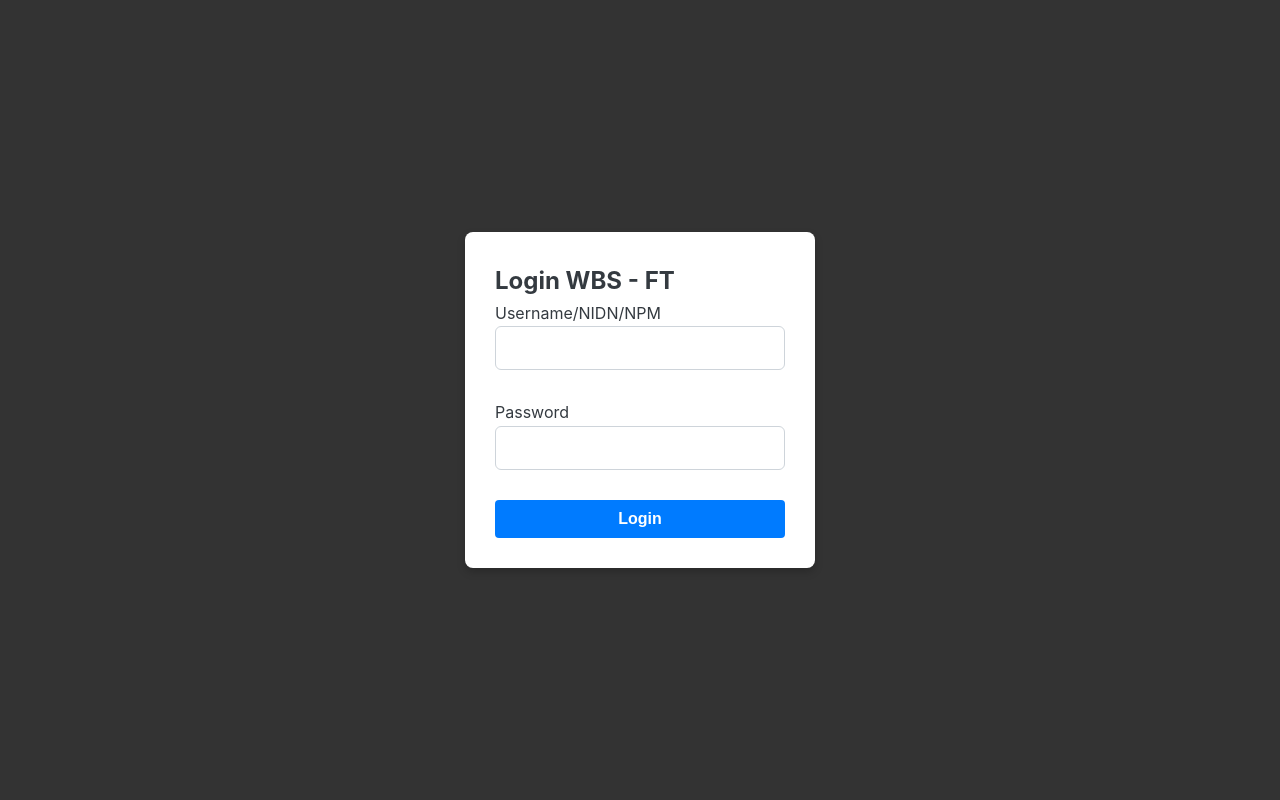
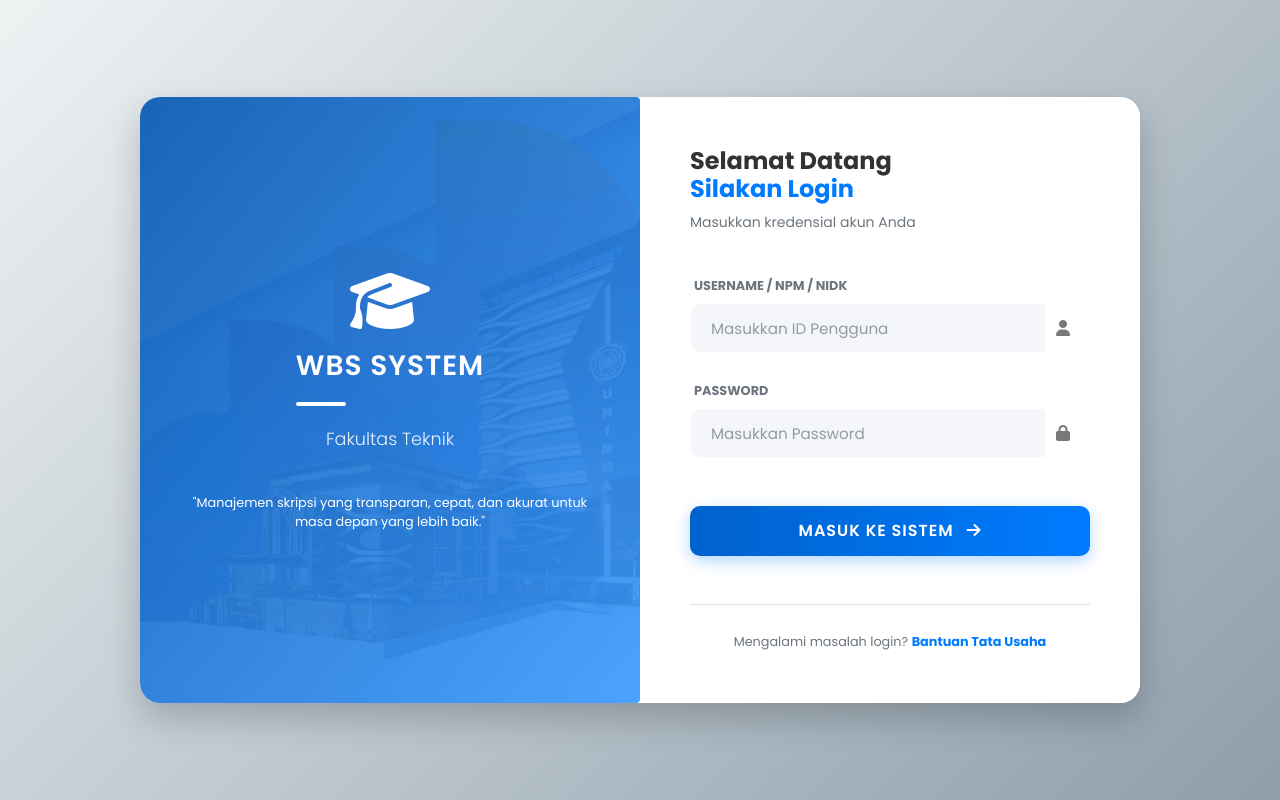
Before and after one commit to Mubarok982/dummy, a CodeIgniter app: page /bimbingan_skripsi1/index.php/auth/login in a window 1280 px wide. Run offline with CodeIgniter, Linux system fonts and the light colour scheme; some libraries are stand-ins or nearby versions.

Commit message:
halaman login dadi apik

```diff
--- a/application/views/v_login.php
+++ b/application/views/v_login.php
@@ -1,71 +1,217 @@
 <!DOCTYPE html>
-<html lang="en">
+<html lang="id">
 <head>
-    <meta charset="UTF-8">
-    <meta name="viewport" content="width=device-width, initial-scale=1.0">
-    <title>Login - WBS</title>
-    <link rel="stylesheet" href="<?php echo base_url('assets/css/style.css'); ?>">
+  <meta charset="utf-8">
+  <meta name="viewport" content="width=device-width, initial-scale=1">
+  <title>Login | WBS Fakultas Teknik</title>
+
+  <link href="https://fonts.googleapis.com/css2?family=Poppins:wght@300;400;600;700&display=swap" rel="stylesheet">
+  <link rel="stylesheet" href="https://cdnjs.cloudflare.com/ajax/libs/font-awesome/6.4.0/css/all.min.css">
+  <link rel="stylesheet" href="https://cdn.jsdelivr.net/npm/admin-lte@3.2/dist/css/adminlte.min.css">
+  <link rel="stylesheet" href="https://cdnjs.cloudflare.com/ajax/libs/animate.css/4.1.1/animate.min.css"/>
+
   <style>
-        /* Gaya khusus untuk halaman login (optional) */
     body {
+      font-family: 'Poppins', sans-serif;
+      /* Background Gradient Modern */
+      background: linear-gradient(135deg, #eef2f3 0%, #8e9eab 100%);
+      height: 100vh;
       display: flex;
+      align-items: center;
       justify-content: center;
+    }
+
+    .login-box {
+      width: 100%;
+      max-width: 1000px; /* Lebih lebar agar lega */
+    }
+
+    .card {
+      border: none;
+      border-radius: 20px;
+      box-shadow: 0 15px 35px rgba(0,0,0,0.2); /* Shadow lebih lembut tapi dalam */
+      overflow: hidden;
+    }
+
+    /* --- BAGIAN KIRI (GAMBAR) --- */
+    .login-image {
+        background: url('<?php echo base_url('assets/image/bg.jpg'); ?>') center center no-repeat;
+        background-size: cover;
+        min-height: 550px;
+        position: relative;
+    }
+
+    /* Overlay Gradient Biru Elegan */
+    .overlay {
+        position: absolute;
+        top: 0; left: 0; right: 0; bottom: 0;
+        background: linear-gradient(to bottom right, rgba(0, 83, 176, 0.9), rgba(0, 123, 255, 0.7));
+        display: flex;
+        flex-direction: column;
         align-items: center;
-            min-height: 100vh;
-            background-color: #333; /* Warna background gelap */
+        justify-content: center;
+        color: white;
+        text-align: center;
+        padding: 40px;
     }
-        .login-container {
-            width: 350px;
-            padding: 30px;
-            background-color: white;
-            border-radius: 8px;
-            box-shadow: 0 4px 8px rgba(0, 0, 0, 0.2);
+
+    .overlay h2 { font-weight: 700; font-size: 3rem; margin-bottom: 10px; }
+    .overlay h3 { font-weight: 600; letter-spacing: 1px; margin-bottom: 5px; }
+    .overlay p { font-weight: 300; opacity: 0.9; font-size: 1.1rem; }
+    .overlay .separator { width: 50px; height: 4px; background: #fff; margin: 20px 0; border-radius: 2px; }
+
+    /* --- BAGIAN KANAN (FORM) --- */
+    .login-card-body {
+        padding: 50px;
     }
-        .form-group {
-            margin-bottom: 15px;
+
+    .login-header {
+        margin-bottom: 40px;
+    }
+    .login-header h4 { color: #333; font-weight: 700; }
+    .login-header span { color: #007bff; }
+
+    /* Input Styles */
+    .input-group {
+        margin-bottom: 25px;
     }
     .form-control {
-            width: 100%;
-            padding: 10px;
-            border: 1px solid #ccc;
-            border-radius: 4px;
+        height: 50px;
+        background-color: #f4f6f9;
+        border: 1px solid transparent;
+        border-radius: 10px 0 0 10px !important;
+        padding-left: 20px;
+        font-size: 0.95rem;
+        transition: all 0.3s;
     }
-        .btn-login {
-            width: 100%;
-            padding: 10px;
-            background-color: #007bff;
-            color: white;
+    .form-control:focus {
+        background-color: #fff;
+        border-color: #007bff;
+        box-shadow: 0 0 0 3px rgba(0, 123, 255, 0.1);
+    }
+    .input-group-text {
         border: none;
-            border-radius: 4px;
-            cursor: pointer;
+        background-color: #f4f6f9;
+        border-radius: 0 10px 10px 0 !important;
+        color: #007bff;
+        padding-right: 20px;
     }
-        .btn-login:hover {
-            background-color: #0056b3;
+
+    /* Tombol Login */
+    .btn-primary {
+        height: 50px;
+        border-radius: 10px;
+        background: linear-gradient(to right, #0062cc, #007bff);
+        border: none;
+        font-weight: 600;
+        letter-spacing: 1px;
+        box-shadow: 0 5px 15px rgba(0, 123, 255, 0.3);
+        transition: transform 0.2s;
+    }
+    .btn-primary:hover {
+        background: linear-gradient(to right, #0056b3, #0069d9);
+        transform: translateY(-2px);
+        box-shadow: 0 8px 20px rgba(0, 123, 255, 0.4);
+    }
+
+    .alert { border-radius: 10px; font-size: 0.9rem; }
+
+    /* Responsive */
+    @media (max-width: 768px) {
+        .login-image { display: none; }
+        .login-card-body { padding: 30px; }
     }
   </style>
 </head>
-<body>
-    <div class="login-container">
-        <h2>Login WBS - FT</h2>
+<body class="hold-transition">
 
-        <?php echo validation_errors('<div style="color:red; margin-bottom: 10px;">', '</div>'); ?>
-        <?php
-        if ($this->session->flashdata('pesan_error')) {
-            echo '<div style="color:red; margin-bottom: 10px;">' . $this->session->flashdata('pesan_error') . '</div>';
-        }
-        ?>
+<div class="login-box animate__animated animate__fadeInUp">
+  <div class="card">
+    <div class="row no-gutters">
+
+        <div class="col-md-6 login-image">
+            <div class="overlay">
+                <div class="animate__animated animate__fadeInDown">
+                    <i class="fas fa-graduation-cap fa-4x mb-3"></i>
+                    <h3>WBS SYSTEM</h3>
+                    <div class="separator"></div>
+                    <p>Fakultas Teknik</p>
+                </div>
+                <div class="mt-4 small animate__animated animate__fadeInUp animate__delay-1s" style="opacity: 0.8;">
+                    "Manajemen skripsi yang transparan, cepat, dan akurat untuk masa depan yang lebih baik."
+                </div>
+            </div>
+        </div>
+
+        <div class="col-md-6 bg-white">
+            <div class="login-card-body">
+
+                <div class="login-header">
+                    <h4>Selamat Datang <br><span>Silakan Login</span></h4>
+                    <p class="text-muted text-sm mt-2">Masukkan kredensial akun Anda</p>
+                </div>
+
+                <?php if ($this->session->flashdata('pesan_error')): ?>
+                    <div class="alert alert-danger alert-dismissible fade show shadow-sm" role="alert">
+                        <div class="d-flex align-items-center">
+                            <i class="fas fa-exclamation-circle mr-2"></i>
+                            <span><?php echo $this->session->flashdata('pesan_error'); ?></span>
+                        </div>
+                        <button type="button" class="close" data-dismiss="alert" aria-label="Close">
+                            <span aria-hidden="true">&times;</span>
+                        </button>
+                    </div>
+                <?php endif; ?>
+
+                <?php echo validation_errors('<div class="alert alert-warning shadow-sm"><i class="fas fa-exclamation-triangle mr-1"></i> ', '</div>'); ?>
 
                 <?php echo form_open('auth/login_aksi'); ?>
-            <div class="form-group">
-                <label for="username">Username/NIDN/NPM</label>
-                <input type="text" id="username" name="username" class="form-control" required value="<?php echo set_value('username'); ?>">
+                    <div class="form-group mb-4">
+                        <label class="text-muted small font-weight-bold ml-1">USERNAME / NPM / NIDK</label>
+                        <div class="input-group">
+                            <input type="text" name="username" class="form-control" placeholder="Masukkan ID Pengguna" value="<?php echo set_value('username'); ?>" required autocomplete="off">
+                            <div class="input-group-append">
+                                <div class="input-group-text">
+                                    <span class="fas fa-user"></span>
                                 </div>
-            <div class="form-group">
-                <label for="password">Password</label>
-                <input type="password" id="password" name="password" class="form-control" required>
                             </div>
-            <button type="submit" class="btn-login">Login</button>
+                        </div>
+                    </div>
+
+                    <div class="form-group mb-4">
+                        <label class="text-muted small font-weight-bold ml-1">PASSWORD</label>
+                        <div class="input-group">
+                            <input type="password" name="password" class="form-control" placeholder="Masukkan Password" required>
+                            <div class="input-group-append">
+                                <div class="input-group-text">
+                                    <span class="fas fa-lock"></span>
+                                </div>
+                            </div>
+                        </div>
+                    </div>
+
+                    <div class="row mt-5">
+                        <div class="col-12">
+                            <button type="submit" class="btn btn-primary btn-block">
+                                MASUK KE SISTEM <i class="fas fa-arrow-right ml-2"></i>
+                            </button>
+                        </div>
+                    </div>
                 <?php echo form_close(); ?>
+
+                <div class="mt-5 text-center border-top pt-4">
+                    <small class="text-muted">Mengalami masalah login? <a href="#" class="text-primary font-weight-bold">Bantuan Tata Usaha</a></small>
                 </div>
+            </div>
+        </div>
+
+    </div>
+  </div>
+</div>
+
+<script src="https://cdnjs.cloudflare.com/ajax/libs/jquery/3.6.4/jquery.min.js"></script>
+<script src="https://cdn.jsdelivr.net/npm/bootstrap@4.6.2/dist/js/bootstrap.bundle.min.js"></script>
+<script src="https://cdn.jsdelivr.net/npm/admin-lte@3.2/dist/js/adminlte.min.js"></script>
+
 </body>
 </html>
```
Also changed, not shown: assets/image/bg.jpg (added). Lines whose indentation alone changed are shown as unchanged.
